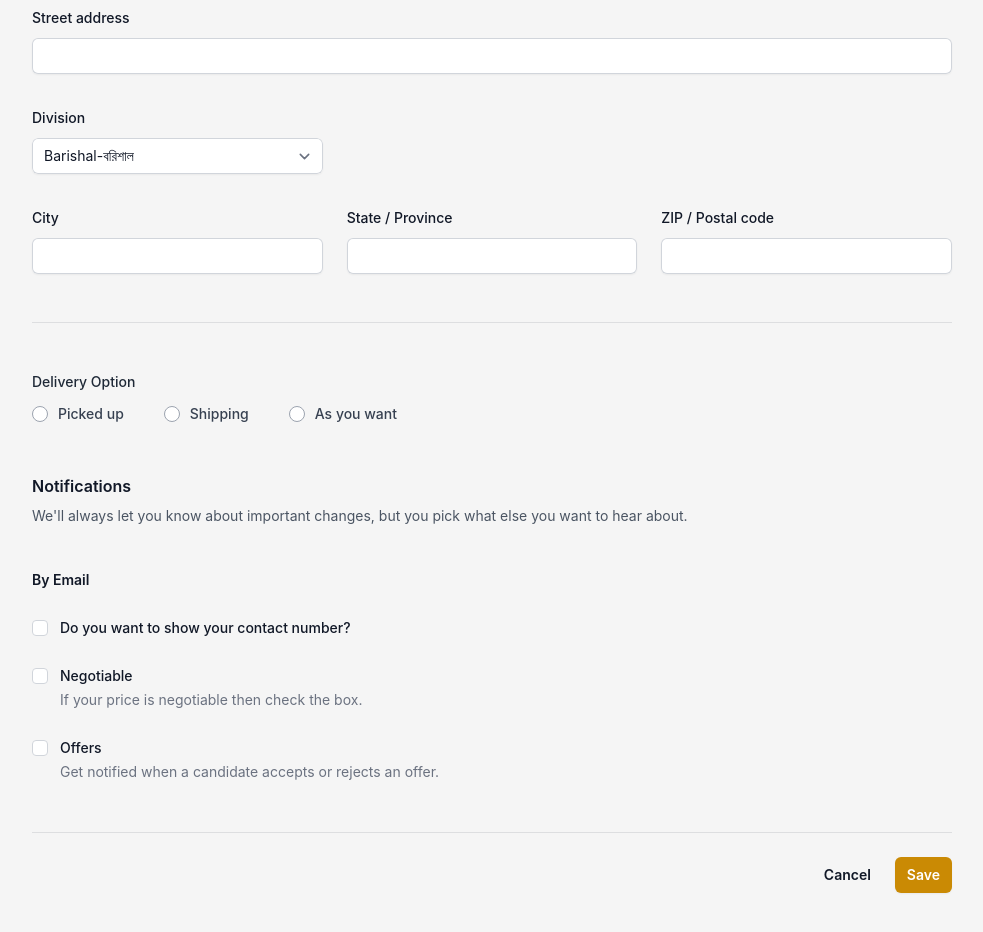
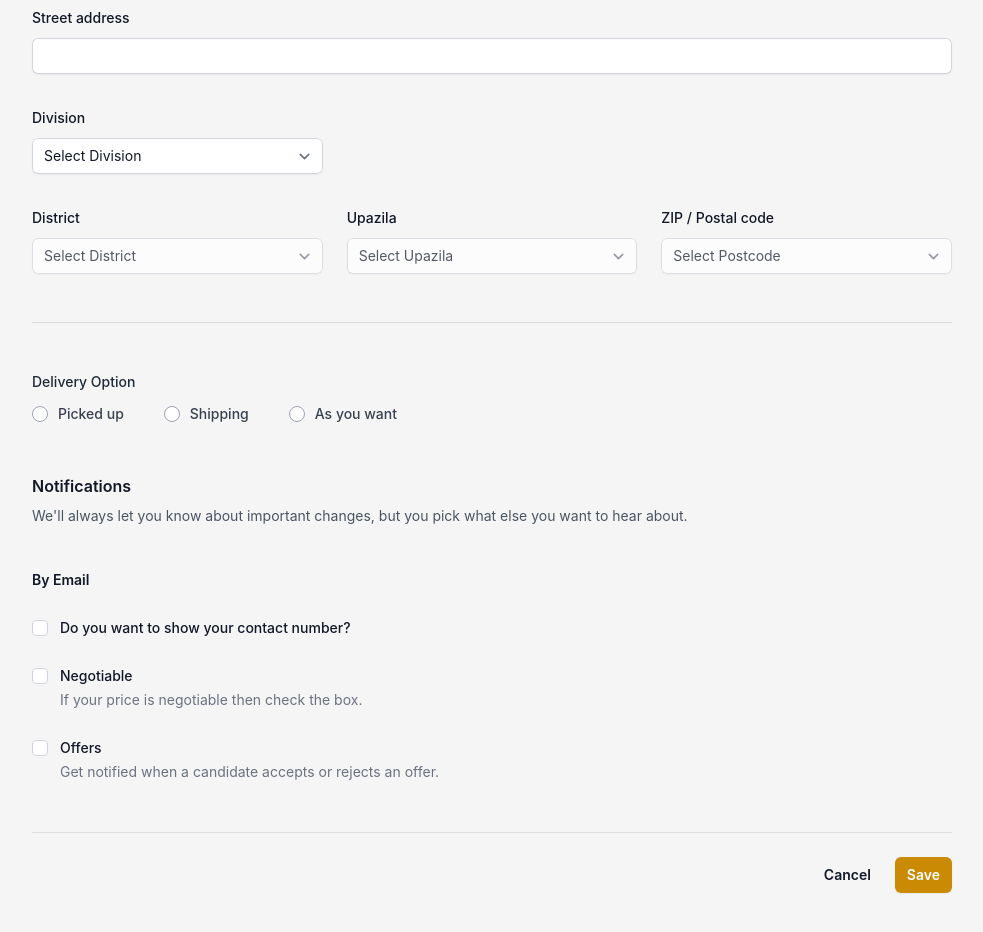
Before and after one commit to thisis-arman/grontho_bilash, a React (Vite) app in the folder gb-frontend/: page /user/add-product in a window 1280 px wide. Shown: the part 1200-2132 px from the top of the page, without its empty margins (248-1231 px from the left). Built offline with nearby package versions, Linux system fonts and the light colour scheme.

Commit message:
country data

```diff
--- a/gb-frontend/src/pages/dashboard/userDashboard/AddProduct.tsx
+++ b/gb-frontend/src/pages/dashboard/userDashboard/AddProduct.tsx
@@ -5,21 +5,20 @@ import { PhotoIcon } from '@heroicons/react/24/solid'
 const AddProduct = () => {
     const [divisions, setDivisions] = useState([]);
     const [districts, setDistricts] = useState([]);
+    const [filteredDistricts, setFilteredDistricts] = useState([]);
     const [upazilas, setUpazilas] = useState([]);
+    const [filteredUpazilas, setFilteredUpazilas] = useState([]);
     const [postcodes, setPostcodes] = useState([]);
+    const [filteredPostcodes, setFilteredPostcodes] = useState([]);
+    const [selectedDivision, setSelectedDivision] = useState(null);
+    const [selectedDistrict, setSelectedDistrict] = useState(null);
+    const [selectedUpazila, setSelectedUpazila] = useState(null);
     const [loading, setLoading] = useState(true);
-
-    const condition = ["Fresh", "Used"];
-    const deliveryOptions = ["Picked up", "Shipping", "As you want"];
-
-    const currentYear = new Date().getFullYear();
-    const previousYears = Array.from({ length: 30 }, (_, i) => currentYear - i);
 
     useEffect(() => {
         const fetchData = async () => {
             setLoading(true);
             try {
-                // Use Promise.all to fetch multiple JSON files simultaneously
                 const [divisionRes, districtRes, upazilaRes, postcodeRes] = await Promise.all([
                     fetch("/src/assets/db/bangladesh-geojson-master/bd-divisions.json"),
                     fetch("/src/assets/db/bangladesh-geojson-master/bd-districts.json"),
@@ -27,12 +26,10 @@ const AddProduct = () => {
                     fetch("/src/assets/db/bangladesh-geojson-master/bd-postcodes.json")
                 ]);
 
-                // Check all responses and throw an error if any of them fails
                 if (![divisionRes, districtRes, upazilaRes, postcodeRes].every(res => res.ok)) {
                     throw new Error("One or more requests failed");
                 }
 
-                // Parse JSON data for each response
                 const [divisionData, districtData, upazilaData, postcodeData] = await Promise.all([
                     divisionRes.json(),
                     districtRes.json(),
@@ -40,11 +37,10 @@ const AddProduct = () => {
                     postcodeRes.json()
                 ]);
 
-                // Set data to state
-                setDivisions(divisionData);
-                setDistricts(districtData);
-                setUpazilas(upazilaData);
-                setPostcodes(postcodeData);
+                setDivisions(divisionData.divisions);
+                setDistricts(districtData.districts);
+                setUpazilas(upazilaData.upazilas);
+                setPostcodes(postcodeData.postcodes);
             } catch (error) {
                 console.error("Error fetching data:", error);
             } finally {
@@ -53,8 +49,39 @@ const AddProduct = () => {
         };
 
         fetchData();
-    }, []); // Run once on component mount
-    console.log(divisions);
+    }, []);
+
+    // Update filtered districts when a division is selected
+    useEffect(() => {
+        if (selectedDivision) {
+            setFilteredDistricts(districts.filter(d => d.division_id === selectedDivision.id));
+            setSelectedDistrict(null); // Reset district and further selections
+            setSelectedUpazila(null);
+            setFilteredUpazilas([]);
+            setFilteredPostcodes([]);
+        }
+    }, [selectedDivision, districts]);
+
+    // Update filtered upazilas when a district is selected
+    useEffect(() => {
+        if (selectedDistrict) {
+            setFilteredUpazilas(upazilas.filter(u => u.district_id === selectedDistrict.id));
+            setSelectedUpazila(null); // Reset upazila and postcodes
+            setFilteredPostcodes([]);
+        }
+    }, [selectedDistrict, upazilas]);
+
+    // Update filtered postcodes when an upazila is selected
+    useEffect(() => {
+        if (selectedUpazila) {
+            setFilteredPostcodes(postcodes.filter(p => p.upazila === selectedUpazila.name));
+        }
+    }, [selectedUpazila, postcodes]);
+
+    const condition = ["Fresh", "Used"]
+    const deliveryOptions = ["Picked up", "Shipping", "As you want "]
+    const CurrentYear = new Date().getFullYear();
+    const previousYears = Array.from({ length: 30 }, (_, i) => CurrentYear - i);
 
     const handleAddProduct = async (e) => {
         e.preventDefault();
@@ -245,69 +272,6 @@ const AddProduct = () => {
                         <p className="mt-1 text-sm leading-6 text-gray-600">Use a permanent address where you can receive mail.</p>
 
                         <div className="mt-10 grid grid-cols-1 gap-x-6 gap-y-8 sm:grid-cols-6">
-                            {/* <div className="sm:col-span-3">
-                                <label htmlFor="first-name" className="block text-sm font-medium leading-6 text-gray-900">
-                                    First name
-                                </label>
-                                <div className="mt-2">
-                                    <input
-                                        id="first-name"
-                                        name="first-name"
-                                        type="text"
-                                        autoComplete="given-name"
-                                        className="block w-full rounded-md border-0 py-1.5 text-gray-900 shadow-sm ring-1 ring-inset ring-gray-300 placeholder:text-gray-400 focus:ring-2 focus:ring-inset focus:ring-yellow-600 sm:text-sm sm:leading-6"
-                                    />
-                                </div>
-                            </div>
-
-                            <div className="sm:col-span-3">
-                                <label htmlFor="last-name" className="block text-sm font-medium leading-6 text-gray-900">
-                                    Last name
-                                </label>
-                                <div className="mt-2">
-                                    <input
-                                        id="last-name"
-                                        name="last-name"
-                                        type="text"
-                                        autoComplete="family-name"
-                                        className="block w-full rounded-md border-0 py-1.5 text-gray-900 shadow-sm ring-1 ring-inset ring-gray-300 placeholder:text-gray-400 focus:ring-2 focus:ring-inset focus:ring-yellow-600 sm:text-sm sm:leading-6"
-                                    />
-                                </div>
-                            </div> */}
-
-                            {/* <div className="sm:col-span-4">
-                                <label htmlFor="email" className="block text-sm font-medium leading-6 text-gray-900">
-                                    Email address
-                                </label>
-                                <div className="mt-2">
-                                    <input
-                                        id="email"
-                                        name="email"
-                                        type="email"
-                                        autoComplete="email"
-                                        className="block w-full rounded-md border-0 py-1.5 text-gray-900 shadow-sm ring-1 ring-inset ring-gray-300 placeholder:text-gray-400 focus:ring-2 focus:ring-inset focus:ring-yellow-600 sm:text-sm sm:leading-6"
-                                    />
-                                </div>
-                            </div> */}
-                            {/*
-                            <div className="sm:col-span-3">
-                                <label htmlFor="country" className="block text-sm font-medium leading-6 text-gray-900">
-                                    Country
-                                </label>
-                                <div className="mt-2">
-                                    <select
-                                        id="country"
-                                        name="country"
-                                        autoComplete="country-name"
-                                        className="block w-full rounded-md border-0 py-1.5 text-gray-900 shadow-sm ring-1 ring-inset ring-gray-300 focus:ring-2 focus:ring-inset focus:ring-yellow-600 sm:max-w-xs sm:text-sm sm:leading-6"
-                                    >
-                                        <option>United States</option>
-                                        <option>Canada</option>
-                                        <option>Mexico</option>
-                                    </select>
-                                </div>
-                            </div> */}
-
                             <div className="col-span-full">
                                 <label htmlFor="street-address" className="block text-sm font-medium leading-6 text-gray-900">
                                     Street address
@@ -323,52 +287,73 @@ const AddProduct = () => {
                                 </div>
                             </div>
 
-                            <div className="sm:col-span-2 sm:col-start-1">
+                           <div className="sm:col-span-2 sm:col-start-1">
                                 <label htmlFor="division" className="block text-sm font-medium leading-6 text-gray-900">
                                     Division
                                 </label>
                                 <div className="mt-2">
                                     <select
                                         id="division"
-                                        name="division"
-                                        autoComplete="division"
                                         className="block w-full rounded-md border-0 py-1.5 text-gray-900 shadow-sm ring-1 ring-inset ring-gray-300 focus:ring-2 focus:ring-inset focus:ring-yellow-600 sm:max-w-xs sm:text-sm sm:leading-6"
+                                        value={selectedDivision?.id || ""}
+                                        onChange={(e) => {
+                                            const division = divisions.find(d => d.id === e.target.value);
+                                            setSelectedDivision(division);
+                                        }}
                                     >
-                                        {divisions?.divisions?.map((item) => (
-                                            <option key={item.id} value={item?.name}>
-                                                {item?.name}-{item?.bn_name}
-                                            </option>
+                                        <option value="" disabled>Select Division</option>
+                                        {divisions.map((division) => (
+                                            <option key={division.id} value={division.id}>{division.name}</option>
                                         ))}
                                     </select>
                                 </div>
                             </div>
+
                             <div className="sm:col-span-2 sm:col-start-1">
                                 <label htmlFor="city" className="block text-sm font-medium leading-6 text-gray-900">
-                                    City
+                                    District
                                 </label>
                                 <div className="mt-2">
-                                    <input
-                                        id="city"
-                                        name="city"
-                                        type="text"
-                                        autoComplete="address-level2"
-                                        className="block w-full rounded-md border-0 py-1.5 text-gray-900 shadow-sm ring-1 ring-inset ring-gray-300 placeholder:text-gray-400 focus:ring-2 focus:ring-inset focus:ring-yellow-600 sm:text-sm sm:leading-6"
-                                    />
+                                    <select
+                                        id="district"
+                                        className="block w-full rounded-md border-0 py-1.5 text-gray-900 shadow-sm ring-1 ring-inset ring-gray-300 focus:ring-2 focus:ring-inset focus:ring-yellow-600 sm:max-w-xs sm:text-sm sm:leading-6"
+                                        value={selectedDistrict?.id || ""}
+                                        onChange={(e) => {
+                                            const district = filteredDistricts.find(d => d.id === e.target.value);
+                                            setSelectedDistrict(district);
+                                        }}
+                                        disabled={!selectedDivision}
+                                    >
+                                        <option value="" disabled>Select District</option>
+                                        {filteredDistricts.map((district) => (
+                                            <option key={district.id} value={district.id}>{district.name}</option>
+                                        ))}
+                                    </select>
                                 </div>
                             </div>
 
                             <div className="sm:col-span-2">
                                 <label htmlFor="region" className="block text-sm font-medium leading-6 text-gray-900">
-                                    State / Province
+                                    Upazila
                                 </label>
                                 <div className="mt-2">
-                                    <input
-                                        id="region"
-                                        name="region"
-                                        type="text"
-                                        autoComplete="address-level1"
-                                        className="block w-full rounded-md border-0 py-1.5 text-gray-900 shadow-sm ring-1 ring-inset ring-gray-300 placeholder:text-gray-400 focus:ring-2 focus:ring-inset focus:ring-yellow-600 sm:text-sm sm:leading-6"
-                                    />
+
+                                    <select
+                                        id="upazila"
+
+                                        className="block w-full rounded-md border-0 py-1.5 text-gray-900 shadow-sm ring-1 ring-inset ring-gray-300 focus:ring-2 focus:ring-inset focus:ring-yellow-600 sm:max-w-xs sm:text-sm sm:leading-6"
+                                        value={selectedUpazila?.id || ""}
+                                        onChange={(e) => {
+                                            const upazila = filteredUpazilas.find(u => u.id === e.target.value);
+                                            setSelectedUpazila(upazila);
+                                        }}
+                                        disabled={!selectedDistrict}
+                                    >
+                                        <option value="" disabled>Select Upazila</option>
+                                        {filteredUpazilas.map((upazila) => (
+                                            <option key={upazila.id} value={upazila.id}>{upazila.name}</option>
+                                        ))}
+                                    </select>
                                 </div>
                             </div>
 
@@ -377,15 +362,34 @@ const AddProduct = () => {
                                     ZIP / Postal code
                                 </label>
                                 <div className="mt-2">
-                                    <input
-                                        id="postal-code"
-                                        name="postal-code"
-                                        type="text"
-                                        autoComplete="postal-code"
-                                        className="block w-full rounded-md border-0 py-1.5 text-gray-900 shadow-sm ring-1 ring-inset ring-gray-300 placeholder:text-gray-400 focus:ring-2 focus:ring-inset focus:ring-yellow-600 sm:text-sm sm:leading-6"
-                                    />
+                                    {/* <select
+                                        id="postcode"
+                                        name="postcode"
+                                        autoComplete="postcode"
+                                        className="block w-full rounded-md border-0 py-1.5 text-gray-900 shadow-sm ring-1 ring-inset ring-gray-300 focus:ring-2 focus:ring-inset focus:ring-yellow-600 sm:max-w-xs sm:text-sm sm:leading-6"
+                                    >
+                                        {postcodes?.postcodes?.map((item) => (
+                                            <option key={item.id} value={item?.postCode}>
+                                                {item?.postCode} - {item?.postOffice}
+                                            </option>
+                                        ))}
+                                    </select> */}
+                                    <select
+                                        id="postcode"
+                                        className="block w-full rounded-md border-0 py-1.5 text-gray-900 shadow-sm ring-1 ring-inset ring-gray-300 focus:ring-2 focus:ring-inset focus:ring-yellow-600 sm:max-w-xs sm:text-sm sm:leading-6"
+                                        value={selectedUpazila?.id || ""}
+                                        disabled={!selectedUpazila}
+                                    >
+                                        <option value="" disabled>Select Postcode</option>
+                                        {filteredPostcodes.map((postcode) => (
+                                            <option key={postcode.postCode} value={postcode.postCode}>
+                                                {postcode.postCode} - {postcode.postOffice}
+                                            </option>
+                                        ))}
+                                    </select>
                                 </div>
                             </div>
+
                         </div>
                     </div>
 
```
